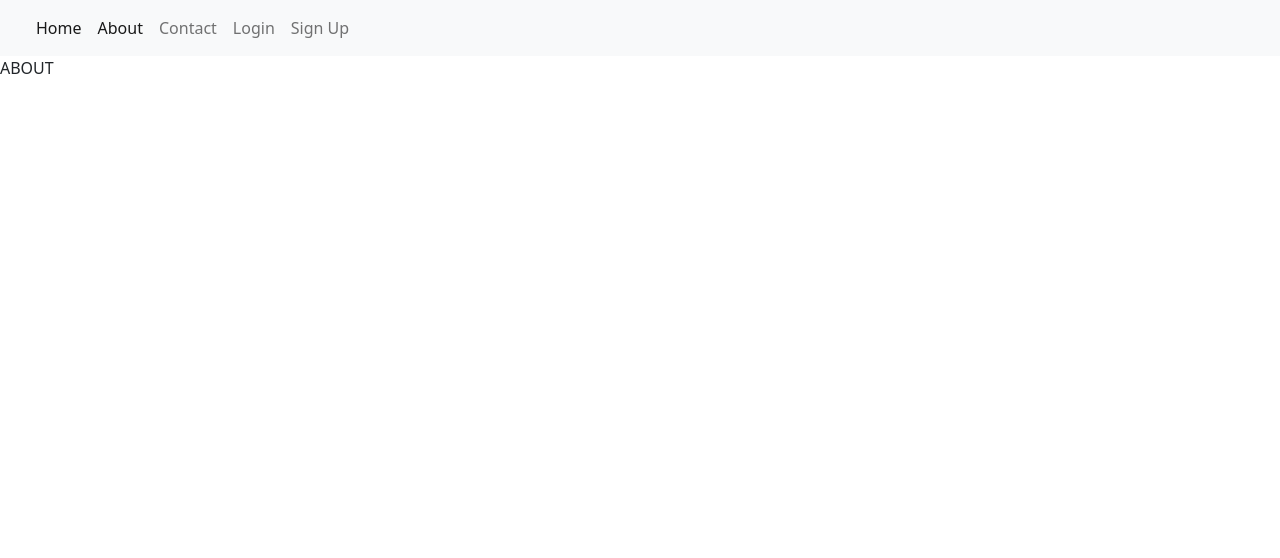
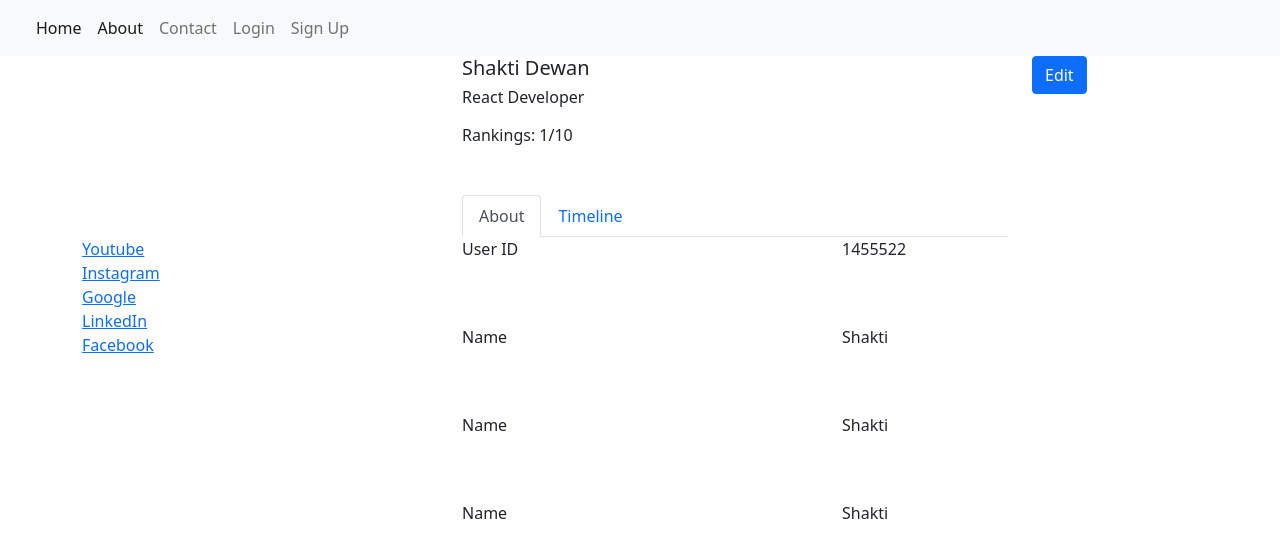
Before and after one commit to shaktidewan/MERN-Project, a React (Create React App) app in the folder client/: page /about in a window 1280 px wide. Shown: the top 558 px of the page. Built offline with nearby package versions, Linux system fonts and the light colour scheme.

Commit message:
about UI
TO DO: tabbar

```diff
--- a/client/src/components/about.js
+++ b/client/src/components/about.js
@@ -3,7 +3,166 @@ import React from "react";
 const About = () => {
   return (
     <>
-     ABOUT
+      <div className="container emp-profile">
+        <form method="">
+          <div className="row">
+            <div className="col-md-4">{/* <img/> */}</div>
+            <div className="col-md-6">
+              <div className="profile-head">
+                <h5>Shakti Dewan</h5>
+                <h6>React Developer</h6>
+                <p className="profile-rating mt-3 mb-5">
+                  Rankings: <span>1/10</span>
+                </p>
+
+                <ul className="nav nav-tabs" role="tablist">
+                  <li className="nav-item">
+                    <a
+                      className="nav-link active"
+                      id="home-tab"
+                      data-toggle="tab"
+                      href="#home"
+                      role="tab"
+                    >
+                      About
+                    </a>
+                  </li>
+                  <li className="nav-item">
+                    <a
+                      className="nav-link"
+                      id="profile-tab"
+                      data-toggle="tab"
+                      href="#profile"
+                      role="tab"
+                      aria-controls="home"
+                      aria-selected="true"
+                    >
+                      Timeline
+                    </a>
+                  </li>
+                </ul>
+              </div>
+            </div>
+            <div className="col-md-2">
+              <button type="submit" className="btn btn-primary" id="edit">
+                Edit
+              </button>
+            </div>
+          </div>
+
+          <div className="row">
+            {/* LEFT SIDE  */}
+            <div className="col-md-4">
+              <div className="profile-work">
+                <a href="#work" target="_shakti">
+                  Youtube
+                </a>
+                <br />
+                <a href="#work" target="_shakti">
+                  Instagram
+                </a>
+                <br />
+                <a href="#work" target="_shakti">
+                  Google
+                </a>
+                <br />
+                <a href="#work" target="_shakti">
+                  LinkedIn
+                </a>
+                <br />
+                <a href="#work" target="_shakti">
+                  Facebook
+                </a>
+                <br />
+              </div>
+            </div>
+            {/* RIGHT SIDE  */}
+            <div className="col-md-8 pl-5 about-info">
+              <div className="tab-content profile-tab" id="myTabContent">
+                <div
+                  className="tab-pane fade show active"
+                  id="home"
+                  role="tabpanel"
+                  aria-labelledby="home-tab"
+                >
+                  <div className="row">
+                    <div className="col-md-6">
+                      <label htmlFor="User Id">User ID</label>
+                    </div>
+                    <div className="col-md-6">
+                      <p>1455522</p>
+                    </div>
+                  </div>
+                  <div className="row mt-5">
+                    <div className="col-md-6">
+                      <label htmlFor="User Id">Name</label>
+                    </div>
+                    <div className="col-md-6">
+                      <p>Shakti</p>
+                    </div>
+                  </div>
+                  <div className="row mt-5">
+                    <div className="col-md-6">
+                      <label htmlFor="User Id">Name</label>
+                    </div>
+                    <div className="col-md-6">
+                      <p>Shakti</p>
+                    </div>
+                  </div>
+                  <div className="row mt-5">
+                    <div className="col-md-6">
+                      <label htmlFor="User Id">Name</label>
+                    </div>
+                    <div className="col-md-6">
+                      <p>Shakti</p>
+                    </div>
+                  </div>
+                </div>
+
+                <div
+                  class="tab-pane fade"
+                  id="profile"
+                  role="tabpanel"
+                  aria-labelledby="profile-tab"
+                >
+                  <div className="row">
+                    <div className="col-md-6">
+                      <label htmlFor="User Id"> ID</label>
+                    </div>
+                    <div className="col-md-6">
+                      <p>1455522</p>
+                    </div>
+                  </div>
+                  <div className="row mt-5">
+                    <div className="col-md-6">
+                      <label htmlFor="User Id"></label>
+                    </div>
+                    <div className="col-md-6">
+                      <p>Shakti</p>
+                    </div>
+                  </div>
+                  <div className="row mt-5">
+                    <div className="col-md-6">
+                      <label htmlFor="User Id">Name</label>
+                    </div>
+                    <div className="col-md-6">
+                      <p>Shakti</p>
+                    </div>
+                  </div>
+                  <div className="row mt-5">
+                    <div className="col-md-6">
+                      <label htmlFor="User Id">Name</label>
+                    </div>
+                    <div className="col-md-6">
+                      <p>Shakti</p>
+                    </div>
+                  </div>
+                </div>
+              </div>
+            </div>
+          </div>
+        </form>
+      </div>
     </>
   );
 };
```
